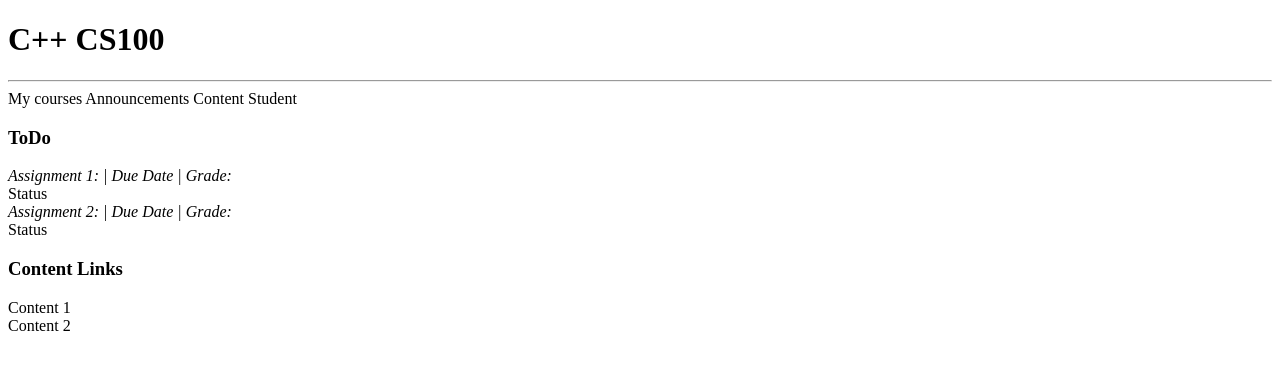
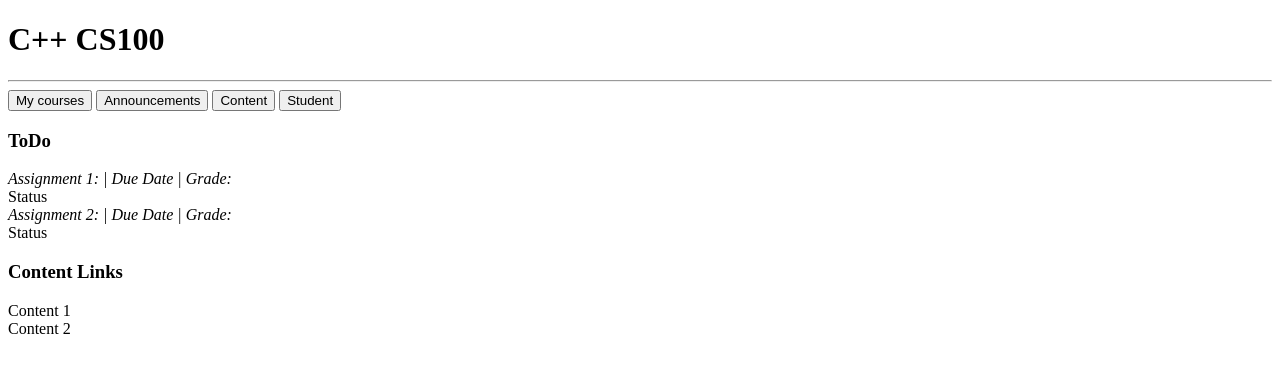
Before and after one commit to Gagandeep1051/Chalkboard, a plain HTML site: page Html/CourseView_Student.html in a window 1280 px wide. Drawn offline with Linux system fonts and the light colour scheme.

Commit message:
Update CourseView_Student.html

```diff
--- a/Html/CourseView_Student.html
+++ b/Html/CourseView_Student.html
@@ -10,10 +10,10 @@
 <hr>
                                                     <!--nav bar-->
 <nav>
-    <a>My courses</a>
-    <a>Announcements</a>
-    <a>Content</a>
-    <a>Student</a>
+   <button> <a>My courses</a></button>
+  <button>  <a>Announcements</a></button>
+    <button><a>Content</a></button>
+    <button><a>Student</a></button>
 </nav>
 
 
```
